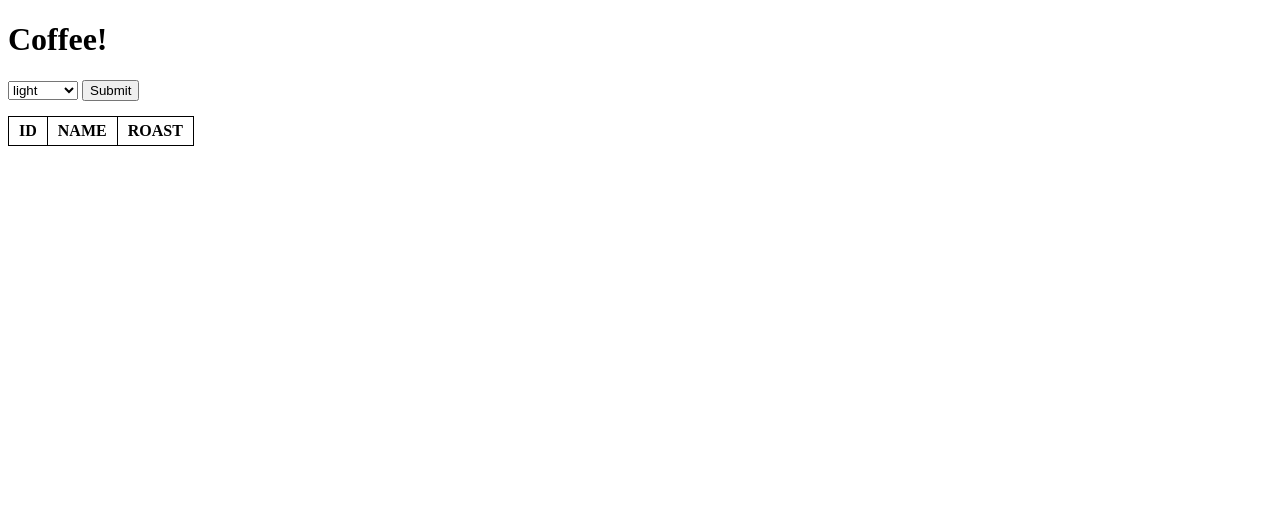
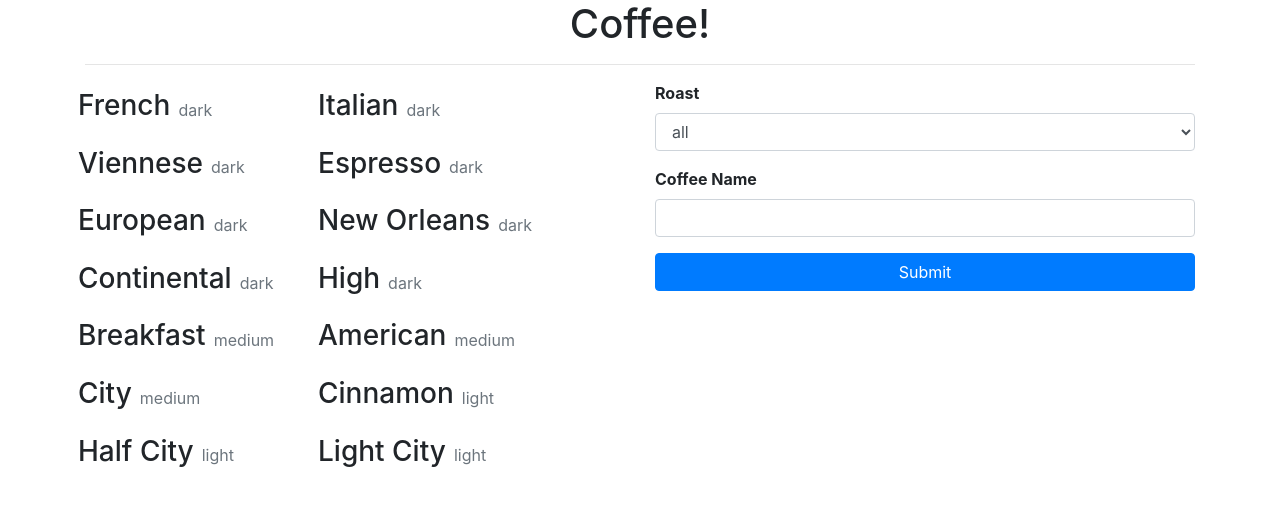
Before and after one commit to foss-white-quasar/coffee-project, a plain HTML site: page index.html in a window 1280 px wide. Drawn offline with nearby package versions, Linux system fonts and the light colour scheme; files that its build step writes are made by us from their sources.

Commit message:
started and updated html and js files

```diff
--- a/index.html
+++ b/index.html
@@ -3,32 +3,48 @@
 <head>
     <meta charset="UTF-8">
     <title></title>
-    <link rel="stylesheet" href="style.css">
+    <link rel="stylesheet" href="https://cdn.jsdelivr.net/npm/bootstrap@4.5.3/dist/css/bootstrap.min.css" integrity="sha384-TX8t27EcRE3e/ihU7zmQxVncDAy5uIKz4rEkgIXeMed4M0jlfIDPvg6uqKI2xXr2" crossorigin="anonymous">
+    <link rel="stylesheet" href="css/style.css">
 </head>
 <body>
-    <h1>Coffee!</h1>
+<div class="container">
+    <h1 class="text-center">Coffee!</h1>
 
-    <form>
-        <label for="roast-selection"></label>
-        <select id="roast-selection">
+    <hr>
+
+    <div class="row">
+        <div class="col-6">
+            <div id="coffees" class="d-flex flex-wrap"></div>
+        </div>
+
+    <form class="col-6">
+        <label for="roast-selection" class="d-block font-weight-bold">Roast</label>
+        <select id="roast-selection" class="d-block form-control mb-3">
+            <option>all</option>
             <option>light</option>
             <option>medium</option>
             <option>dark</option>
         </select>
-        <input id="submit" type="submit" />
+        <label for="coffee-search" class="d-block font-weight-bold">Coffee Name</label>
+        <input id="coffee-search" type="search" class="d-block form-control mb-3">
+        <input id="submit" type="submit" class="btn btn-primary btn-block"/>
     </form>
+    </div> <!--close div for row w all coffees and forms-->
 
-    <table>
-        <thead>
-            <tr>
-                <th>ID</th>
-                <th>NAME</th>
-                <th>ROAST</th>
-            </tr>
-        </thead>
-        <tbody id="coffees"></tbody>
-    </table>
+<!--    <table>-->
+<!--        <thead>-->
+<!--            <tr>-->
+<!--                <th>ID</th>-->
+<!--                <th>NAME</th>-->
+<!--                <th>ROAST</th>-->
+<!--            </tr>-->
+<!--        </thead>-->
+<!--        <tbody id="coffees"></tbody>-->
+<!--    </table>-->
 
-    <script src="main.js"></script>
+</div> <!--close div container-->
+    <script src="https://code.jquery.com/jquery-3.5.1.slim.min.js" integrity="sha384-DfXdz2htPH0lsSSs5nCTpuj/zy4C+OGpamoFVy38MVBnE+IbbVYUew+OrCXaRkfj" crossorigin="anonymous"></script>
+    <script src="https://cdn.jsdelivr.net/npm/bootstrap@4.5.3/dist/js/bootstrap.bundle.min.js" integrity="sha384-ho+j7jyWK8fNQe+A12Hb8AhRq26LrZ/JpcUGGOn+Y7RsweNrtN/tE3MoK7ZeZDyx" crossorigin="anonymous"></script>
+    <script src="js/main.js"></script>
 </body>
 </html>
--- a/js/main.js
+++ b/js/main.js
@@ -1,11 +1,11 @@
 "use strict"
 
 function renderCoffee(coffee) {
-    var html = '<tr class="coffee">';
-    html += '<td>' + coffee.id + '</td>';
-    html += '<td>' + coffee.name + '</td>';
-    html += '<td>' + coffee.roast + '</td>';
-    html += '</tr>';
+    var html = '<div class="coffee row align-items-center col-6 p-2">';
+    html += '<div class="d-none">' + coffee.id + '</div>';
+    html += '<h3>' + coffee.name + '</h3>';
+    html += '<div class="ml-2 text-secondary">' + coffee.roast + '</div>';
+    html += '</div>';
 
     return html;
 }
@@ -24,6 +24,8 @@ function updateCoffees(e) {
     var filteredCoffees = [];
     coffees.forEach(function(coffee) {
         if (coffee.roast === selectedRoast) {
+            filteredCoffees.push(coffee);
+        } else if (selectedRoast === 'all') {
             filteredCoffees.push(coffee);
         }
     });
```
